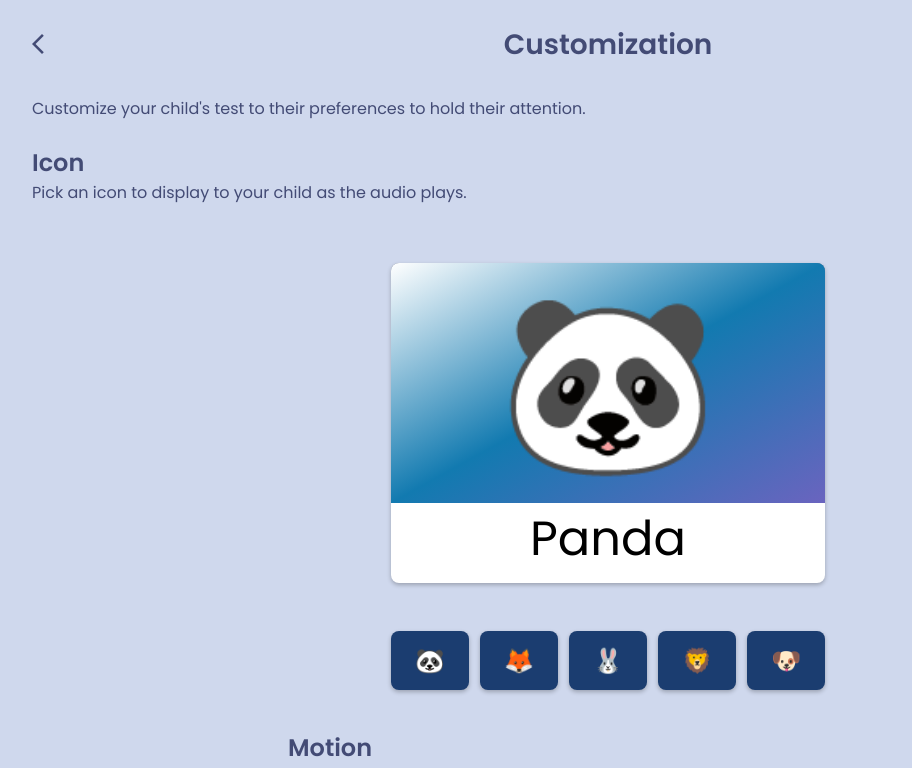
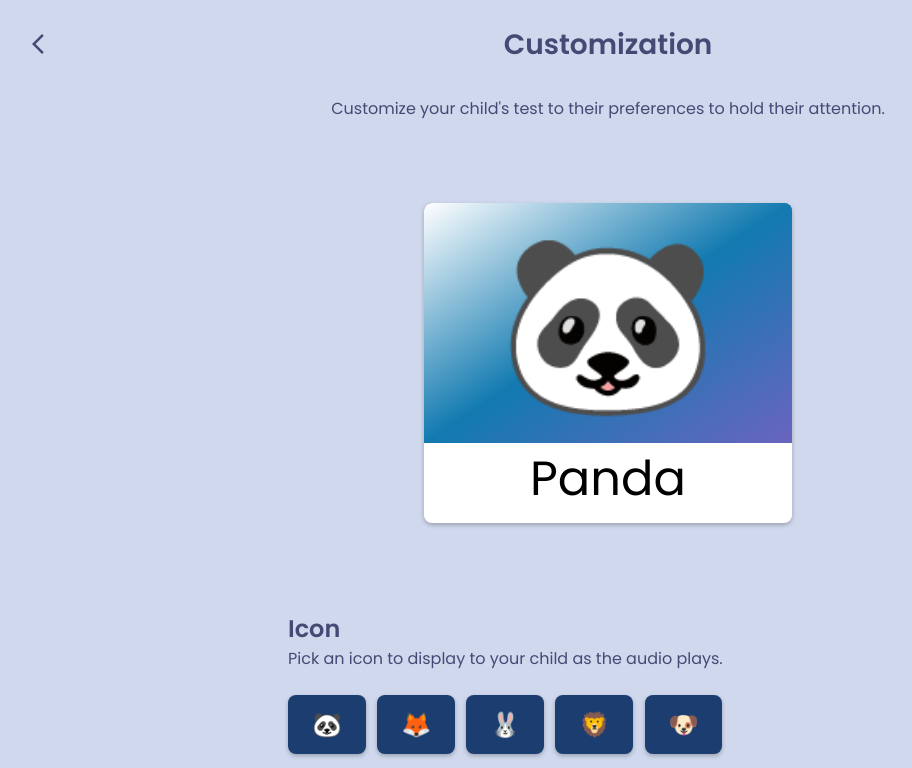
Before and after one commit to briannededeugd/tumimundo, a SvelteKit app in the folder tumi-mundo/: page /customization in a window 1280 px wide. Shown: the top 768 px of the page, without its empty margins (32-944 px from the left). Built offline with nearby package versions, Linux system fonts and the light colour scheme.

Commit message:
STYLE: change input style in customization

```diff
--- a/tumi-mundo/src/routes/+page.svelte
+++ b/tumi-mundo/src/routes/+page.svelte
@@ -59,7 +59,7 @@
 			before you can start the test. This will be explained to you through a few pictures.
 		</p>
 		<div class="section-button">
-			<a href="/onboarding">Start test</a>
+			<a href="/customization">Start test</a>
 		</div>
 	</section>
 
--- a/tumi-mundo/src/routes/customization/+page.svelte
+++ b/tumi-mundo/src/routes/customization/+page.svelte
@@ -47,7 +47,6 @@
 
 	// get audio file (initial value is undefined. after initialization it's the first in the list)
 	$: console.log($audioFile);
-
 </script>
 
 <a href="/" class="back-button"><span class="material-symbols-outlined"> arrow_back_ios </span></a>
@@ -56,14 +55,18 @@
 <p class="introtext">Customize your child's test to their preferences to hold their attention.</p>
 
 <section class="characters">
-	<h2 class="customize-heading">Icon</h2>
-	<p class="customize-descr">Pick an icon to display to your child as the audio plays.</p>
-
 	<div class="carousel">
 		<div class="carousel-main">
 			<p class="icon">{animals[$icon.animalName].animalIcon}</p>
 			<p class="icon-title">{$icon.animalName}</p>
 		</div>
+	</div>
+</section>
+
+<div class="cutomize-inputs">
+	<h2 class="customize-heading">Icon</h2>
+	<p class="customize-descr">Pick an icon to display to your child as the audio plays.</p>
+	<section class="iconInput">
 		<div class="carousel-nav">
 			{#each Object.entries(animals) as [animal, animalInfo]}
 				<label>
@@ -78,10 +81,7 @@
 				</label>
 			{/each}
 		</div>
-	</div>
-</section>
-
-<div class="cutomize-inputs">
+	</section>
 	<section class="motion">
 		<h2 class="motion-heading">Motion</h2>
 		<p class="motion-descr">Select the preferred motion setting.</p>
@@ -116,38 +116,20 @@
 </div>
 
 <style>
-	/* Speed controls */
+
+.introtext {
+	text-align: center;
+}
 
 	.characters,
-	.motion,
-	.speed {
+	.motion {
 		margin-bottom: 2.5em;
-	}
-
-	.speed-control {
-		display: flex;
-		margin: 2em 0;
-		gap: 20px;
-	}
-
-	.speed-control div {
-		flex-grow: 1;
-	}
-
-	input[type='range'] {
-		width: 100%;
-		margin: 0;
-	}
-
-	datalist {
-		display: flex;
-		justify-content: space-between;
-		width: 100%;
 	}
 
 	.carousel {
 		display: grid;
 		place-content: center;
+		grid-template-columns: minmax(max-content, 23rem)
 	}
 
 	.carousel-main {
@@ -161,7 +143,6 @@
 		display: flex;
 		gap: 0.7rem;
 		flex-wrap: wrap;
-		justify-content: center;
 	}
 
 	.icon-title {
```
Also changed, not shown: tumi-mundo/static/lib/styles/style.css, 1 other file (tests, documents, lock files or other folders).
